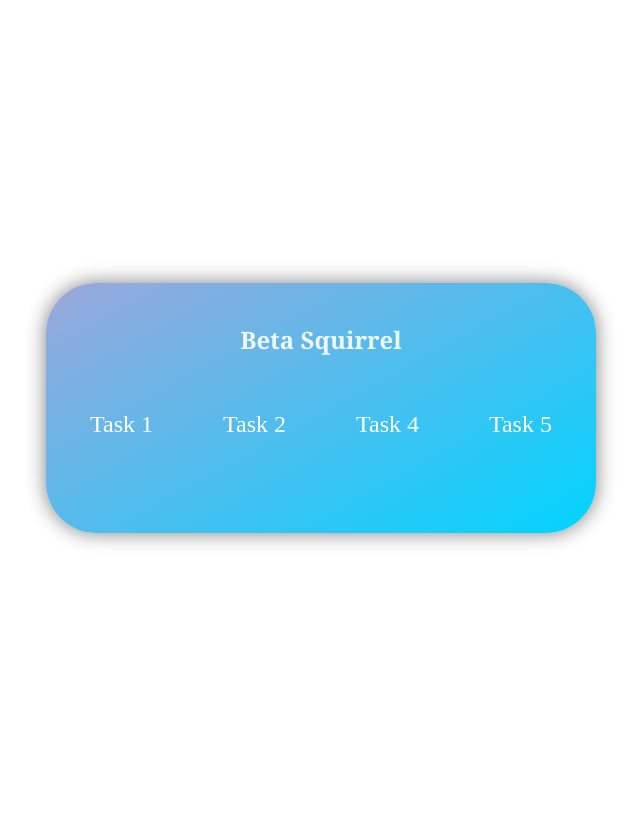
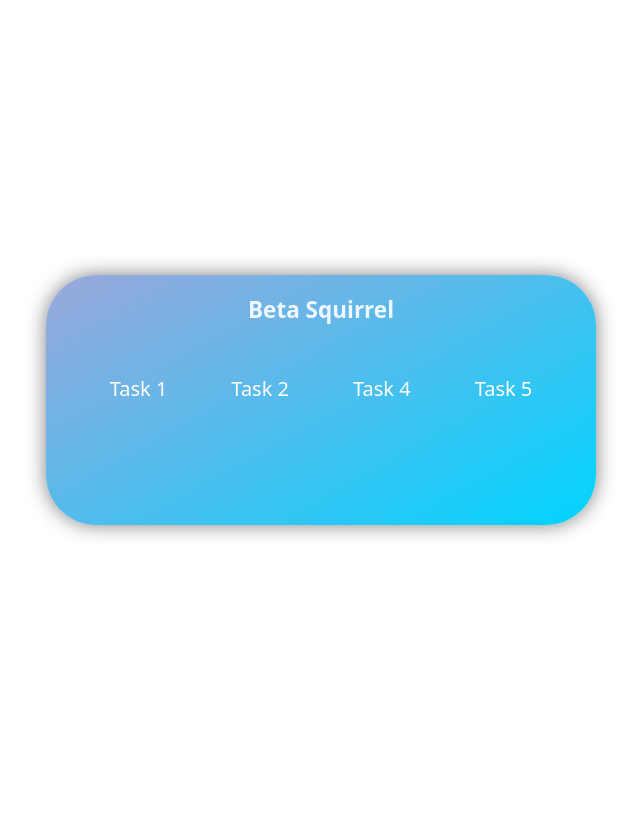
Before and after one commit to nivedh-udayasing/betasquirrel-nivedh-tasks, a PHP site: page / in a window 1280 px wide. Shown: the whole page, without its empty margins (319-959 px from the left). After the commit the page ends 537 px from the top, so only its background shows below. Run offline with PHP 8.4, Linux system fonts and the light colour scheme.

Commit message:
"minor changes"

```diff
--- a/css/style.css
+++ b/css/style.css
@@ -1,21 +1,23 @@
+html {
+  font-size: 62.5%;
+}
 body {
-  height: 100vh;
-}
-.main__container {
+  font-family: system-ui, -apple-system, BlinkMacSystemFont, "Segoe UI", Roboto,
+    Oxygen, Ubuntu, Cantarell, "Open Sans", "Helvetica Neue", sans-serif;
+  margin: 0;
   height: 100vh;
   display: flex;
   justify-content: center;
   align-items: center;
-  position: relative;
 }
 .heading {
   display: flex;
   justify-content: center;
   color: aliceblue;
-  font-family: Georgia, "Times New Roman", Times, serif;
-  margin: 20px 0 0 0;
+  font-size: 1.5rem;
 }
 .box {
+  margin: 2rem;
   width: 550px;
   height: 250px;
   background: linear-gradient(
@@ -33,11 +35,11 @@ body {
   align-items: center;
 }
 .link a {
-  padding: 15px;
-  margin: 20px;
+  padding: 1.2rem;
+  margin: 2rem;
+  font-size: 2rem;
   text-decoration: none;
   color: white;
-  font-size: x-large;
   transition: 0.5s;
 }
 a:hover {
@@ -47,3 +49,11 @@ a:hover {
 .box:hover {
   padding: 15px;
 }
+@media screen and (max-width: 500px) {
+  html {
+    font-size: 7px;
+  }
+  .heading {
+    margin: 5rem 2rem 2rem;
+  }
+}
--- a/index.html
+++ b/index.html
@@ -8,7 +8,6 @@
     <title>Beta-squirrrel Tasks</title>
   </head>
   <body>
-    <div class="main__container">
     <div class="box">
       <div class="heading">
         <h2>Beta Squirrel</h2>
@@ -20,6 +19,5 @@
         <a href="task-5/index.html">Task 5</a>
       </div>
     </div>
-    </div>
   </body>
 </html>
--- a/task-5/admission.html
+++ b/task-5/admission.html
@@ -11,9 +11,7 @@
     <header>
       <nav>
         <div class="logo-container">
-          <a href="/task-5/index.html"
-            ><img src="images/logo.svg" alt="logo"
-          /></a>
+          <a href="index.html"><img src="images/logo.svg" alt="logo" /></a>
           <h2>One School</h2>
         </div>
         <img class="profile__image" src="images/man.png" alt="progilepic" />
@@ -113,7 +111,7 @@
             </div>
           </div>
           <div class="form-group">
-            <label for="">Permanenet Address <span>*</span></label>
+            <label for="">Permanenet Address <span>*</span> :</label>
             <textarea
               cols="30"
               rows="7"
--- a/task-5/css/admission.css
+++ b/task-5/css/admission.css
@@ -14,7 +14,7 @@ nav {
   justify-content: space-between;
   align-items: center;
   border-bottom: 2px solid lightgrey;
-  /* padding: 0.3rem; */
+  padding: 0.3rem;
 }
 h2 {
   margin: 0;
@@ -192,8 +192,4 @@ button[type="submit"] {
   html {
     font-size: 22px;
   }
-  button[type="reset"],
-  button[type="submit"] {
-    padding: 1.5rem 3.5rem;
-  }
 }
--- a/task-5/css/style.css
+++ b/task-5/css/style.css
@@ -14,7 +14,7 @@ nav {
   justify-content: space-between;
   align-items: center;
   border-bottom: 2px solid lightgrey;
-  /* padding: 0.3rem; */
+  padding: 0.3rem;
 }
 h2 {
   margin: 0;
```
Lines whose indentation alone changed are shown as unchanged.
